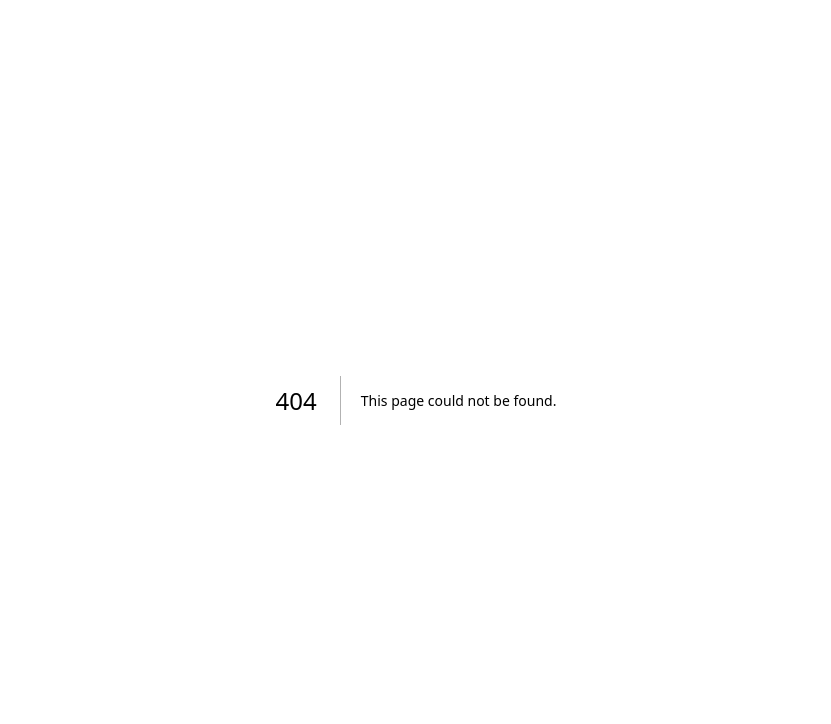
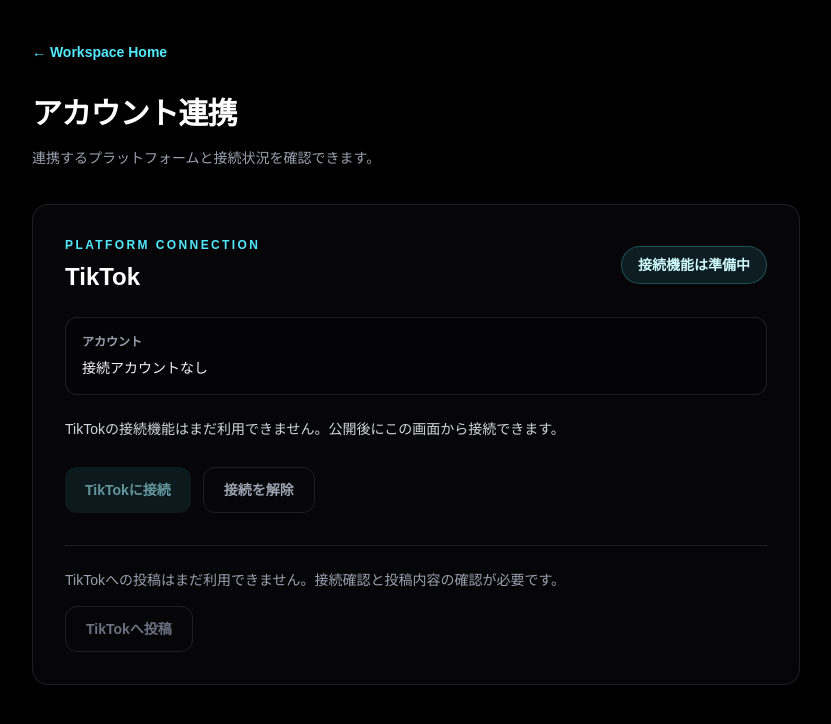
Before and after one commit to hiro042355/easyslice-ai, a Next.js app: page /settings/connections in a window 1280 px wide. Before the commit this address had no page. Shown: the top 724 px of the page, without its empty margins (224-1055 px from the left). Built offline with nearby package versions, Linux system fonts and the light colour scheme.

Commit message:
Add safe TikTok connection UI foundation

```diff
--- /dev/null
+++ b/app/settings/connections/page.tsx
@@ -0,0 +1,17 @@
+import { TikTokConnectionCard } from "../../../components/tiktok/TikTokConnectionCard";
+
+export default function ConnectionsPage() {
+  // No backend is implemented/authorized. Never derive status from query, cookie or storage.
+  return (
+    <main className="min-h-screen bg-black px-5 py-10 text-white sm:px-8">
+      <div className="mx-auto max-w-3xl">
+        <a href="/workspace" className="text-sm font-semibold text-cyan-300 hover:text-cyan-200">← Workspace Home</a>
+        <header className="my-8">
+          <h1 className="text-3xl font-bold tracking-tight">アカウント連携</h1>
+          <p className="mt-3 text-sm leading-7 text-gray-400">連携するプラットフォームと接続状況を確認できます。</p>
+        </header>
+        <TikTokConnectionCard />
+      </div>
+    </main>
+  );
+}
--- a/app/workspace/page.tsx
+++ b/app/workspace/page.tsx
@@ -31,7 +31,8 @@
       <div className="pointer-events-none absolute inset-x-0 top-0 h-px bg-gradient-to-r from-transparent via-cyan-300/50 to-transparent" />
 
       <section className="relative mx-auto flex min-h-screen w-full max-w-6xl flex-col justify-center px-5 py-10 sm:px-8 lg:px-10">
-        <div className="mb-8 flex justify-end">
+        <div className="mb-8 flex flex-wrap items-center justify-end gap-4">
+          <a href="/settings/connections" className="text-sm font-semibold text-cyan-300 hover:text-cyan-200">アカウント連携</a>
           <AuthenticatedAccountControl />
         </div>
 
--- /dev/null
+++ b/components/tiktok/TikTokConnectionCard.tsx
@@ -0,0 +1,31 @@
+import { readConnectionView, type ConnectionView } from "../../lib/tiktokConnection/viewCore";
+
+/** Server-rendered, inert foundation. No actions, client storage or API adapter. */
+export function TikTokConnectionCard({view}:{view?:ConnectionView}) {
+  const presentation=readConnectionView(view);
+  return (
+    <section aria-labelledby="tiktok-connection-title" className="rounded-2xl border border-white/10 bg-zinc-950/75 p-6 shadow-xl sm:p-8">
+      <div className="flex flex-wrap items-center justify-between gap-4">
+        <div>
+          <p className="text-xs font-semibold uppercase tracking-[0.2em] text-cyan-300">Platform connection</p>
+          <h2 id="tiktok-connection-title" className="mt-2 text-2xl font-bold text-white">TikTok</h2>
+        </div>
+        <p role="status" aria-live="polite" className="rounded-full border border-cyan-300/25 bg-cyan-300/10 px-4 py-2 text-sm font-semibold text-cyan-100">{presentation.label}</p>
+      </div>
+      <dl className="mt-6 rounded-xl border border-white/10 bg-black/25 p-4">
+        <dt className="text-xs font-semibold text-gray-400">アカウント</dt>
+        <dd className="mt-2 break-words text-sm text-gray-100">{presentation.account}</dd>
+      </dl>
+      <p id="tiktok-connection-guidance" className="mt-5 text-sm leading-7 text-gray-300">{presentation.guidance}</p>
+      {presentation.error ? <p role="alert" className="mt-4 rounded-xl border border-red-300/25 bg-red-300/10 p-4 text-sm text-red-200">{presentation.error}</p> : null}
+      <div className="mt-6 flex flex-wrap gap-3">
+        <button type="button" disabled aria-describedby="tiktok-connection-guidance" className="cursor-not-allowed rounded-xl bg-cyan-300/15 px-5 py-3 text-sm font-bold text-cyan-200 opacity-60">{presentation.state==="REAUTH_REQUIRED"?"TikTokを再認証":"TikTokに接続"}</button>
+        <button type="button" disabled aria-describedby="tiktok-connection-guidance" className="cursor-not-allowed rounded-xl border border-white/10 px-5 py-3 text-sm font-semibold text-gray-400">接続を解除</button>
+      </div>
+      <div className="mt-8 border-t border-white/10 pt-5">
+        <p id="tiktok-publication-guidance" className="text-sm leading-7 text-gray-400">TikTokへの投稿はまだ利用できません。接続確認と投稿内容の確認が必要です。</p>
+        <button type="button" disabled aria-describedby="tiktok-publication-guidance" className="mt-3 cursor-not-allowed rounded-xl border border-white/10 px-5 py-3 text-sm font-semibold text-gray-500">TikTokへ投稿</button>
+      </div>
+    </section>
+  );
+}
--- /dev/null
+++ b/lib/server/tiktokConnectionUiProjection.ts
@@ -0,0 +1,5 @@
+import "server-only";
+// Future authorized backend must supply actual authentication/ownership/currentness evidence.
+// This module performs projection only, never authentication, DB access or network I/O.
+export { projectVerifiedServerResponse } from "../tiktokConnection/viewCore";
+export type { VerifiedServerContext } from "../tiktokConnection/viewCore";
--- /dev/null
+++ b/lib/tiktokConnection/contracts.ts
@@ -0,0 +1,23 @@
+/** Future same-origin API contract only; no transport implementation. */
+export const CONNECTION_ENDPOINTS = Object.freeze({
+  connection: Object.freeze({ method: "GET", path: "/api/tiktok/connection" }),
+  start: Object.freeze({ method: "POST", path: "/api/tiktok/oauth/start" }),
+  disconnect: Object.freeze({ method: "POST", path: "/api/tiktok/disconnect" }),
+} as const);
+export const CONNECTION_STATES = Object.freeze(["NOT_CONNECTED", "CONNECTING", "CONNECTED", "REAUTH_REQUIRED", "DISCONNECTING", "ERROR", "UNAVAILABLE"] as const);
+export type ConnectionState = typeof CONNECTION_STATES[number];
+export type ConnectionError = "SESSION_REQUIRED" | "CONNECTION_CHECK_FAILED" | "CONNECTION_EXPIRED";
+export type ConnectionResponse = Readonly<{
+  version: "1";
+  status: ConnectionState;
+  account?: Readonly<{ displayName: string | null }>;
+  error?: ConnectionError;
+}>;
+// The future server performs navigation. No authorization URL/state/credential in JSON.
+export type OAuthStartResponse = Readonly<{ status: "UNAVAILABLE" | "SERVER_REDIRECT" }>;
+export type DisconnectResponse = Readonly<{ status: "UNAVAILABLE" | "DISCONNECTED" | "REAUTH_REQUIRED" }>;
+export interface FutureConnectionApi {
+  getConnection(): Promise<ConnectionResponse>;
+  startOAuth(): Promise<OAuthStartResponse>;
+  disconnect(): Promise<DisconnectResponse>;
+}
--- /dev/null
+++ b/lib/tiktokConnection/viewCore.ts
@@ -0,0 +1,37 @@
+import { CONNECTION_STATES, type ConnectionResponse, type ConnectionState } from "./contracts";
+
+export type VerifiedServerContext = Readonly<{ authenticated: true; accountOwnership: "MATCH"; appEnvironment: "MATCH"; connectionCurrent: true }>;
+export type ConnectionView = Readonly<{ kind: "TIKTOK_CONNECTION_VIEW" }>;
+export type Presentation = Readonly<{ state: ConnectionState; label: string; guidance: string; account: string; error: string | null; connectEnabled: false; disconnectEnabled: false; publicationEnabled: false }>;
+const views = new WeakMap<object,Presentation>();
+const messages:Record<ConnectionState,readonly [string,string]> = {
+  NOT_CONNECTED: ["未接続", "TikTokアカウントはまだ接続されていません。接続機能の公開後に連携できます。"],
+  CONNECTING: ["接続を確認中", "接続結果の確認が完了するまでお待ちください。"],
+  CONNECTED: ["接続済み", "接続情報は確認済みです。投稿機能はまだ利用できません。"],
+  REAUTH_REQUIRED: ["再認証が必要", "接続の有効期限が切れたか、許可が取り消されました。接続機能の公開後に再認証してください。"],
+  DISCONNECTING: ["接続解除を確認中", "接続解除の確認が完了するまでお待ちください。"],
+  ERROR: ["接続情報を確認できません", "接続情報の確認に失敗しました。時間をおいてご確認ください。"],
+  UNAVAILABLE: ["接続機能は準備中", "TikTokの接続機能はまだ利用できません。公開後にこの画面から接続できます。"],
+};
+const errors:Record<string,string> = {SESSION_REQUIRED:"ログインしてから接続情報をご確認ください。",CONNECTION_CHECK_FAILED:"接続情報を確認できませんでした。",CONNECTION_EXPIRED:"TikTokの再認証が必要です。"};
+function snapshot(state:ConnectionState,account="接続アカウントなし",error:string|null=null):Presentation {
+  return Object.freeze({state,label:messages[state][0],guidance:messages[state][1],account,error,connectEnabled:false,disconnectEnabled:false,publicationEnabled:false});
+}
+const unavailable=snapshot("UNAVAILABLE");
+/** Trusted server projection seam, not an authentication verifier. Used through server-only facade. */
+export function projectVerifiedServerResponse(response:ConnectionResponse,context:VerifiedServerContext):ConnectionView {
+  let value=unavailable;
+  try {
+    const verified=context?.authenticated===true && context.accountOwnership==="MATCH" && context.appEnvironment==="MATCH" && context.connectionCurrent===true;
+    if(verified && response?.version==="1" && CONNECTION_STATES.includes(response.status)) {
+      const raw=response.account?.displayName;
+      const name=typeof raw==="string" && raw.trim()===raw && raw.length>0 && raw.length<=64 && !/[\u0000-\u001f\u007f]|https?:|[<>]/.test(raw) ? raw : null;
+      // CONNECTED requires both server verification and a bounded account identity.
+      if(response.status!=="CONNECTED" || name) value=snapshot(response.status,response.status==="CONNECTED"?name!:"接続アカウントなし",response.status==="ERROR"?(Object.prototype.hasOwnProperty.call(errors,response.error??"") ? errors[response.error!] : errors.CONNECTION_CHECK_FAILED):null);
+    }
+  } catch { value=unavailable; }
+  const handle=Object.freeze({kind:"TIKTOK_CONNECTION_VIEW" as const});views.set(handle,value);return handle;
+}
+export function readConnectionView(view?:ConnectionView):Presentation {
+  return view && typeof view==="object" ? views.get(view)??unavailable : unavailable;
+}
--- /dev/null
+++ b/tests/tiktokConnection/jsdom.d.ts
@@ -0,0 +1,6 @@
+declare module "jsdom" {
+  export class JSDOM {
+    constructor(html: string);
+    readonly window: { readonly document: Document; close(): void };
+  }
+}
```
Also changed, not shown: 2 other files (tests, documents, lock files or other folders).
